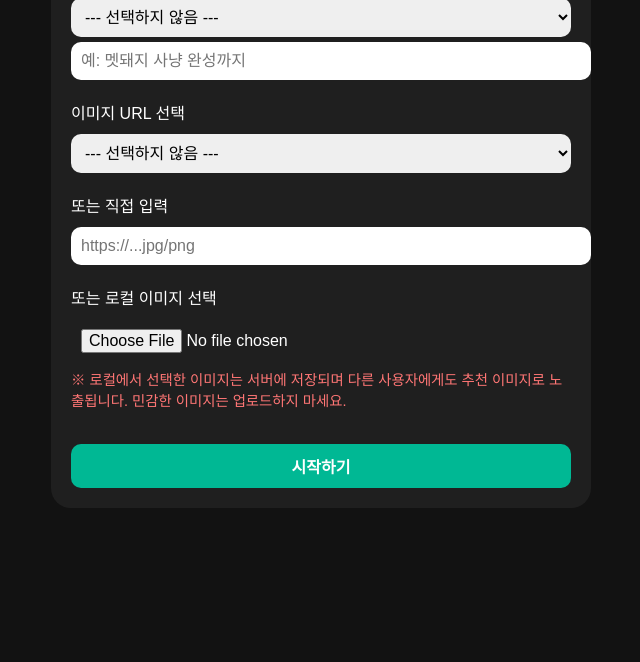
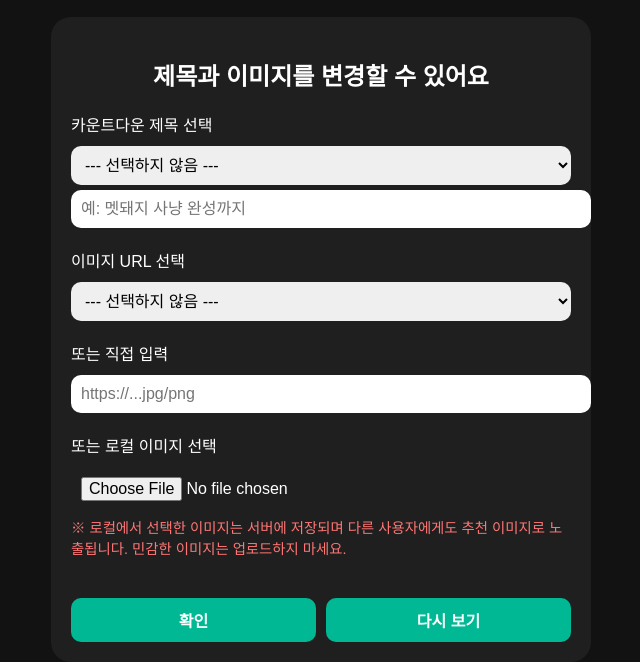
Before and after one commit to dgkim100/boar-countdown, a website: page index.html in a window 1280 px wide. Shown: the part 185-847 px from the top of the page, without its empty margins (319-959 px from the left). Before the commit the page ends 800 px from the top, so only its background shows below. Drawn offline with Linux system fonts and the light colour scheme; no server answers.

Commit message:
수정 10

```diff
--- a/index.html
+++ b/index.html
@@ -6,11 +6,11 @@
   <title>카운트다운</title>
   <style>
     body { margin: 0; font-family: sans-serif; background: #121212; color: white; text-align: center; }
-    .container { max-width: 500px; margin: auto; padding: 20px; background: #1f1f1f; border-radius: 20px; margin-top: 40px; }
+    .container { max-width: 500px; margin: auto; padding: 20px; background: #1f1f1f; border-radius: 20px; margin-top: 20px; }
     label { text-align: left; display: block; margin: 20px 0 5px; }
     select, input, button { width: 100%; padding: 10px; font-size: 1rem; border-radius: 10px; border: none; margin-top: 5px; }
-    button { background: #00b894; color: white; font-weight: bold; margin-top: 20px; }
-    #countdownPage { display: none; padding: 40px; }
+    button { background: #00b894; color: white; font-weight: bold; margin-top: 20px; cursor: pointer; }
+    #countdownPage { display: block; padding: 40px; }
     #countdown { font-size: 1.8rem; margin-top: 20px; background: rgba(0,0,0,0.5); padding: 20px; border-radius: 10px; }
     #bgImage {
       position: fixed;
@@ -25,12 +25,20 @@
     }
     #previewImage { margin-top: 10px; max-width: 100%; border-radius: 10px; display: none; }
     .hint { font-size: 0.9rem; color: #ccc; text-align: left; margin-top: 5px; }
+    .button-group { display: flex; gap: 10px; margin-top: 20px; }
+    .button-group button { flex: 1; }
   </style>
 </head>
 <body>
   <img id="bgImage" alt="Background" />
-  <div class="container" id="setup">
-    <h1>카운트다운 설정</h1>
+
+  <div id="countdownPage">
+    <h1 id="pageTitle"></h1>
+    <div id="countdown">계산 중...</div>
+  </div>
+
+  <div class="container" id="settings">
+    <h2>제목과 이미지를 변경할 수 있어요</h2>
 
     <label for="titlePreset">카운트다운 제목 선택</label>
     <select id="titlePreset"><option value="">--- 선택하지 않음 ---</option></select>
@@ -51,12 +59,10 @@
 
     <img id="previewImage" alt="미리보기" />
 
-    <button onclick="startCountdown()">시작하기</button>
-  </div>
-
-  <div id="countdownPage">
-    <h1 id="pageTitle"></h1>
-    <div id="countdown">계산 중...</div>
+    <div class="button-group">
+      <button onclick="confirmSelection()">확인</button>
+      <button onclick="reselect()">다시 보기</button>
+    </div>
   </div>
 
   <script>
@@ -99,6 +105,8 @@
         imageUrlInput.value = e.target.value;
         updatePreviewImage(e.target.value);
       });
+
+      autoStartCountdown(titles, urls);
     }
 
     function shuffle(arr) {
@@ -141,19 +149,30 @@
       }
     }
 
-    async function startCountdown() {
-      let title = titleInput.value.trim();
-      let url = imageUrlInput.value.trim();
+    function applyCountdown(title, url) {
+      document.getElementById("pageTitle").textContent = title || "카운트다운";
+      if (url && /^https?:\/\/.+\.(jpg|jpeg|png|gif|webp)$/i.test(url)) {
+        bg.src = url;
+        bg.onload = () => bg.style.display = "block";
+        bg.onerror = () => alert("이미지를 불러올 수 없습니다.");
+      }
+      startTimer();
+    }
 
-      if (!title) {
-        const opts = [...document.getElementById("titlePreset").options].filter(o => o.value);
-        if (opts.length) title = opts[Math.floor(Math.random() * opts.length)].value;
-      }
-      if (!url) {
-        const opts = [...document.getElementById("imagePreset").options].filter(o => o.value);
-        if (opts.length) url = opts[Math.floor(Math.random() * opts.length)].value;
-        updatePreviewImage(url);
-      }
+    function autoStartCountdown(titles, urls) {
+      const title = titles.length ? titles[Math.floor(Math.random() * titles.length)] : "카운트다운";
+      const url = urls.length ? urls[Math.floor(Math.random() * urls.length)] : "";
+      titleInput.value = title;
+      imageUrlInput.value = url;
+      document.getElementById("titlePreset").value = title;
+      document.getElementById("imagePreset").value = url;
+      updatePreviewImage(url);
+      applyCountdown(title, url);
+    }
+
+    async function confirmSelection() {
+      const title = titleInput.value.trim();
+      const url = imageUrlInput.value.trim();
 
       if (title) await fetch("/.netlify/functions/save-title", {
         method: "POST",
@@ -167,15 +186,15 @@
           headers: { "Content-Type": "application/json" },
           body: JSON.stringify({ url })
         });
-        bg.src = url;
-        bg.onload = () => bg.style.display = "block";
-        bg.onerror = () => alert("이미지를 불러올 수 없습니다.");
       }
 
-      document.getElementById("setup").style.display = "none";
-      document.getElementById("countdownPage").style.display = "block";
+      bg.src = url;
+      bg.onload = () => bg.style.display = "block";
       document.getElementById("pageTitle").textContent = title || "카운트다운";
-      startTimer();
+    }
+
+    function reselect() {
+      window.location.reload();
     }
 
     function startTimer() {
@@ -197,7 +216,6 @@
     }
 
     loadPresets();
-    window.startCountdown = startCountdown;
   </script>
 </body>
 </html>
```
